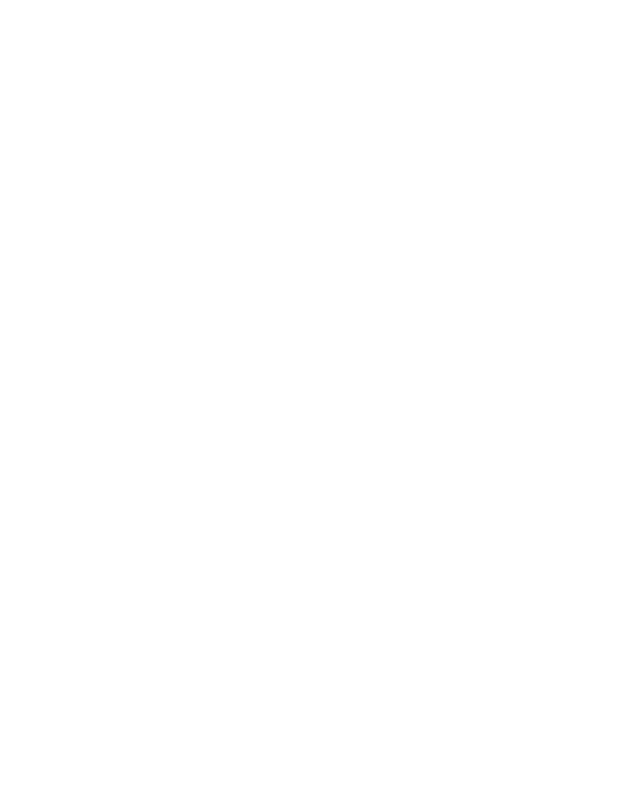
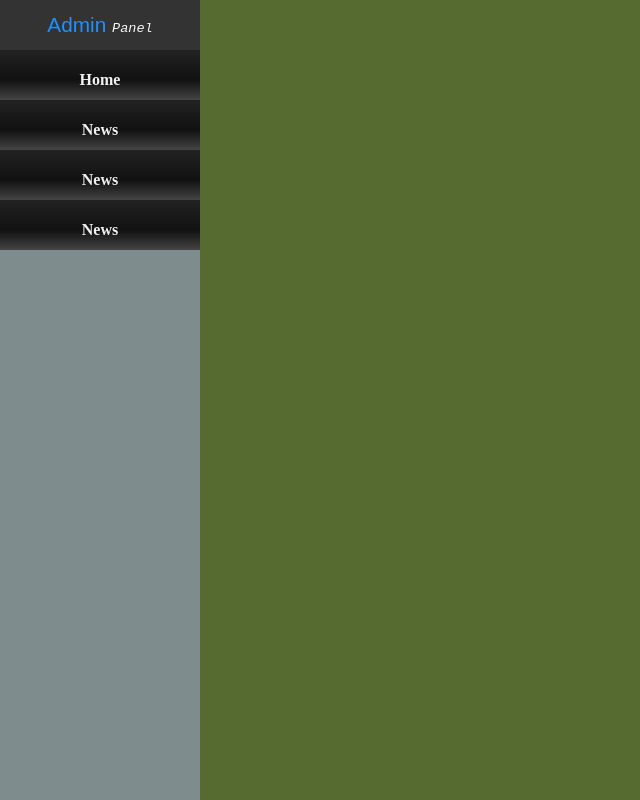
Before and after one commit to johny4437/projeto-integrador-ads, a plain HTML site: page adminPanel/index.html in a window 1280 px wide. Shown: the whole page, without its empty margins (0-640 px from the left). Drawn offline with Linux system fonts and the light colour scheme.

Commit message:
admin panel

```diff
--- a/adminPanel/index.html
+++ b/adminPanel/index.html
@@ -3,11 +3,37 @@
 <head>
     <meta charset="UTF-8">
     <meta name="viewport" content="width=device-width, initial-scale=1.0">
-    <title>ADMIN DASHBOARD</title>
+    <link rel="stylesheet" href="./style.css">
+    <title>ADMIN DASHBOARD|| POR FAVOR FAÇA LOGIN</title>
 </head>
 <body>
+    <div id="container">
+    <!-- The sidebar -->
+
+        <div class="sidebar">
+            <div id="logo">
+                Admin <span>Panel</span>
+            </div>
+            <ul >
+                <li><a class="active" href="#home">Home</a></li>
+                <li><a href="#news">News</a></li>
+                <li><a href="#news">News</a></li>
+                <li><a href="#news">News</a></li>
+
+            </ul>
 
 
+        </div>
 
+  <!-- Page content -->
+  <div class="content">
+    <form>
+
+    </form>
+  </div>
+
+    </div>
+
+    <script src="./admin.js"></script>
 </body>
 </html>
--- a/adminPanel/style.css
+++ b/adminPanel/style.css
@@ -0,0 +1,62 @@
+*{
+    margin: 0;
+    padding: 0;
+    font-family: 'Times New Roman', Times, serif;
+    box-sizing: border-box;
+}
+
+#container{
+    position: absolute;
+    width: 100%;
+    height: 100%;
+    background-color: darkolivegreen;
+}
+
+.sidebar{
+    margin: 0;
+    padding: 0;
+    width: 200px;
+    background-color:#7f8c8d;
+    position: fixed;
+    height: 100%;
+    overflow: auto;
+}
+#logo{
+    height: 50px;
+    text-align: center;
+    background-color: #333333;
+    color: #1E90FF;
+    line-height: 50px;
+    font-size: 1.3em;
+    font-family: Arial, Helvetica, sans-serif;
+}
+#logo span{
+    font-size: .8em;
+    font-family: monospace;
+    font-style: italic;
+    color: #F7F7F7;
+}
+.sidebar ul{
+    display: block;
+    text-decoration: none;
+    color: black;
+    align-items: center;
+}
+.sidebar ul li{
+    border: #95a5a6;
+    text-align: center;
+    width: 100%;
+    height: 50px;
+    line-height: 50px;
+    background:linear-gradient(#222222, #111111 60%, #444444);
+    list-style: none;
+    padding: 5px;
+
+
+}
+.sidebar ul li > a{
+
+    text-decoration: none;
+    color:#f1f1f1;
+    font-weight: 700;
+}
```
Also changed, not shown: adminPanel/admin.js (added).
